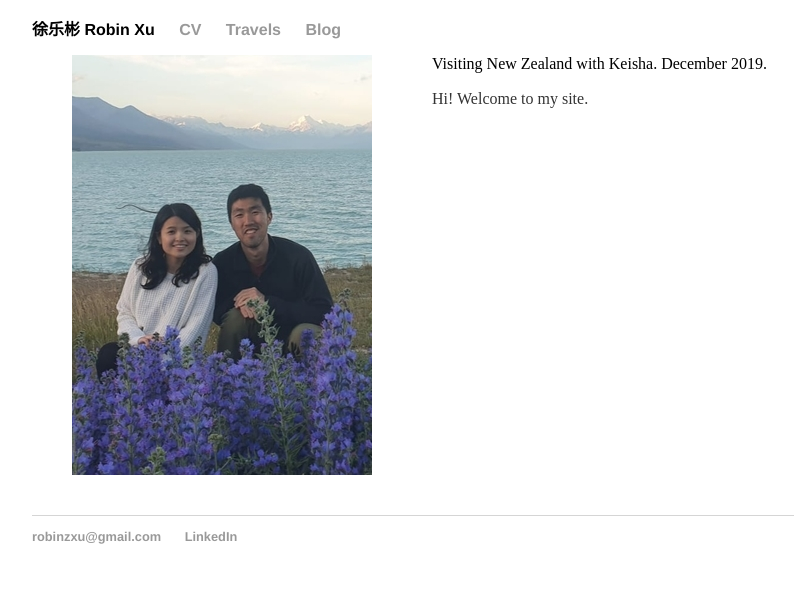
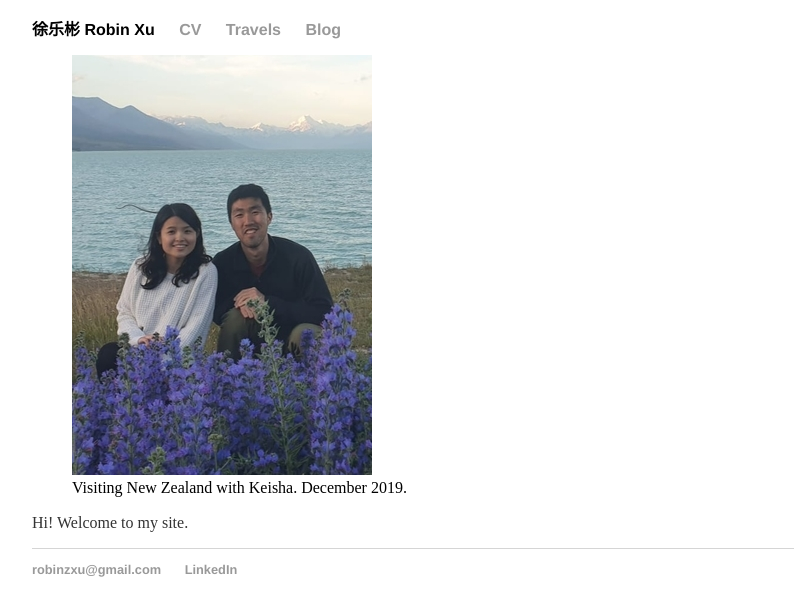
Before and after one commit to robinzxu/robinzxu.github.io, a Jekyll site: the page built from index.html, in a window 1280 px wide. Shown: the top 616 px of the page, without its empty margins (108-902 px from the left). Built offline with Jekyll 4.4.1, drawn with Linux system fonts in a browser that asks for light colours.

Commit message:
Update index.html

```diff
--- a/index.html
+++ b/index.html
@@ -14,7 +14,7 @@ The image will float to the left of the text.</p> -->
 -->
 
 <figure>
-	<img src="robin-and-keisha-nz.jpg" alt="Visiting New Zealand with Keisha. December 2019." style="width:300px;height:420px;" class="left">
+	<img src="robin-and-keisha-nz.jpg" alt="Visiting New Zealand with Keisha. December 2019." style="width:300px;height:420px;">
 	<figcaption>Visiting New Zealand with Keisha. December 2019.</figcaption>
 </figure>
 <p>Hi! Welcome to my site.</p>
```
